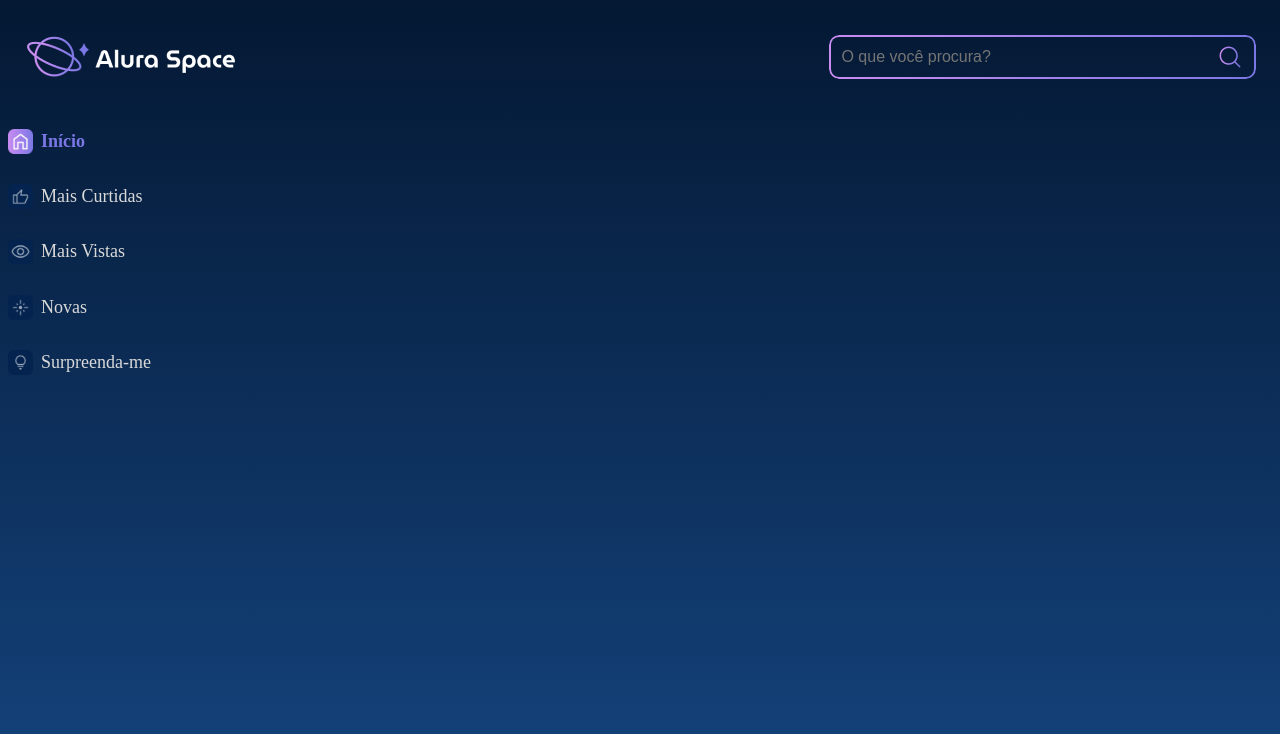
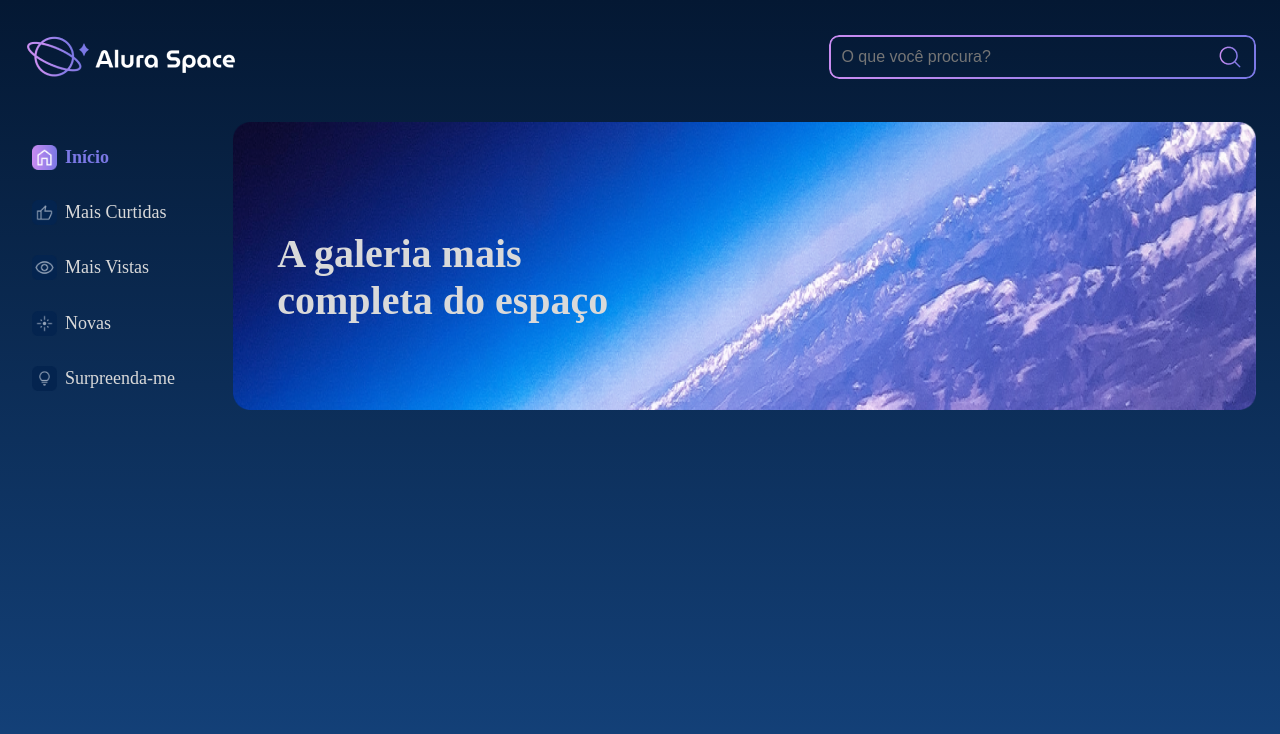
Before and after one commit to davidroliveira/react-alura-space, a React (Create React App) app: page / in a window 1280 px wide. Shown: the top 734 px of the page. Built offline with nearby package versions, Linux system fonts and the light colour scheme.

Commit message:
Adicionado o banner

```diff
--- /dev/null
+++ b/src/paginas/PaginaInicial/PaginaInicial.module.scss
@@ -0,0 +1,32 @@
+main {
+    margin: 0 24px;
+}
+
+.principal {
+    display: flex;
+    align-items: center;
+    justify-content: space-between;
+    margin-top: 2rem;
+
+    &__imagem {
+        width: 88%;
+
+        img {
+            width: 100%;
+            height: 288px;
+        }
+
+        position: relative;
+
+        h1 {
+            position: absolute;
+            z-index: 1;
+            color: #d9d9d9;
+            font-size: 2.5rem;
+            width: 401px;
+            height: 144px;
+            top: 75px;
+            left: 44px;
+        }
+    }
+}
--- a/src/paginas/PaginaInicial/index.jsx
+++ b/src/paginas/PaginaInicial/index.jsx
@@ -1,11 +1,21 @@
+import banner from "./banner.png";
 import Cabecalho from "../../componentes/Cabecalho";
 import Menu from "../../componentes/Menu";
+import styles from "./PaginaInicial.module.scss";
 
 export default function PaginaInicial() {
   return (
     <>
       <Cabecalho />
-      <Menu />
+      <main>
+        <section className={styles.principal}>
+          <Menu />
+          <div className={styles.principal__imagem}>
+            <h1>A galeria mais completa do espaço</h1>
+            <img src={banner} alt="A imagem da Terra vista do espaço" />
+          </div>
+        </section>
+      </main>
     </>
   );
 }
```
Also changed, not shown: src/paginas/PaginaInicial/banner.png (added).
